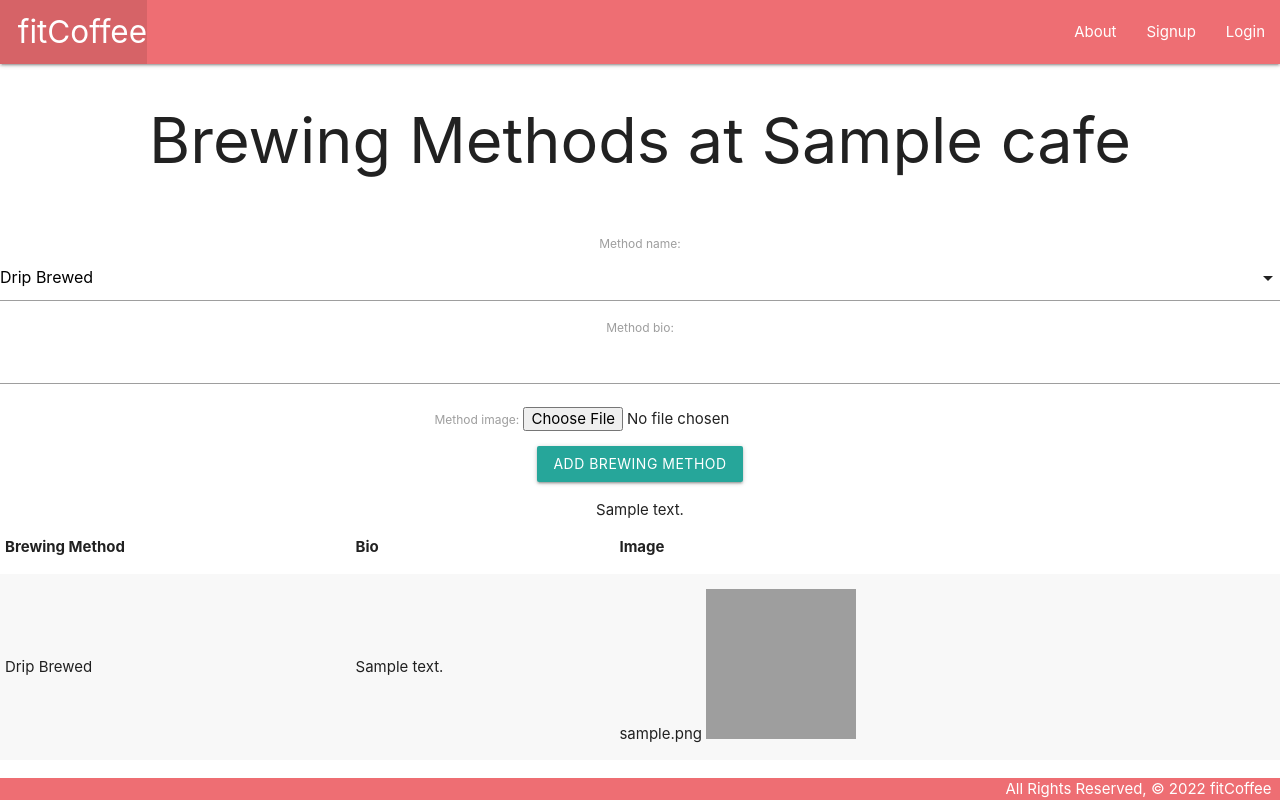
After one commit to ellieeadington/sei66-project03, a Django app: page /profile/cafe/1/brewing_methods/ in a window 1280 px wide. The commit adds this page. Run offline with Django 4.2, Linux system fonts and the light colour scheme; tables that the repository leaves empty hold one stand-in row (values such as "Sample post"); grey boxes are pictures that could not be loaded.

Commit message:
brewing method function with profile 1.26pm

```diff
--- a/main_app/models.py
+++ b/main_app/models.py
@@ -115,7 +115,6 @@ class Event(models.Model):
     event_time_to = models.TimeField()
     event_image = models.ImageField(upload_to ='main_app/static/uploads', default="no image uploaded")
 
-
     def __str__(self):
         return f"{self.get_event_type_display} on {self.event_date}"
 
@@ -140,5 +139,9 @@ class BrewingMethod(models.Model):
     method_bio = models.CharField(max_length=300)
     cafe = models.ForeignKey(Cafe, on_delete=models.CASCADE)
 
+
+    def get_absolute_url(self):
+        return reverse('brewing_method_edit', kwargs = {'cafe_id': self.id})
+
     def __str__(self):
         return f"{self.get_method_name_display} on {self.method_bio}"
--- a/main_app/templates/users/profile/cafe_profile.html
+++ b/main_app/templates/users/profile/cafe_profile.html
@@ -29,7 +29,7 @@
     </div>
 
     <div class="card">
-        <a href="">
+        <a href="{% url 'brewing_method_edit' cafe.id%}">
             <span class="card-title">Edit Brewing Methods</span>
         </a>
     </div>
--- /dev/null
+++ b/main_app/templates/users/profile/update/brewing_methods.html
@@ -0,0 +1,44 @@
+{% extends 'base.html' %}
+{% block content %}
+
+<h1>Brewing Methods at {{ cafe.cafe_name }}</h1>
+
+<div>
+    <form method="post" action="{% url 'add_brewing_method' cafe.id %}">
+      {% csrf_token %}
+      {{ brewing_method_form.as_p }}
+      <input type="submit" value="Add Brewing Method" class="btn" />
+    </form>
+  </div>
+
+  <div>
+    <table class="striped">
+      <thead>
+        <tr>
+          <th>Brewing Method </th>
+          <th>Bio</th>
+          <th>Image</th>
+        </tr>
+      </thead>
+  {{ cafe }}
+      <tbody>
+        {% for brewing_method in cafe.brewingmethod_set.all %}
+        <tr>
+          <td>{{ brewing_method.get_method_name_display }}</td>
+          <td>{{ brewing_method.method_bio }}</td>
+          <td>{% load static %} {{ brewing_method.method_image}}
+            <img width="150px" height="150px" src={% static brewingmethod.method_image|cut:'main_app/static/' %} />
+        </td>
+        </tr>
+        {% endfor %}
+      </tbody>
+    </table>
+  </div>
+
+  <script>
+    let selectEl = document.getElementById('id_method_name')
+    M.FormSelect.init(selectEl);
+  </script>
+
+
+{% endblock %}
--- a/main_app/urls.py
+++ b/main_app/urls.py
@@ -16,6 +16,7 @@ urlpatterns = [
     path('cafes/<int:pk>/delete/', views.CafeDelete.as_view(), name='cafes_delete'),
 
     path('cafes/<int:cafe_id>/add_brewing_method/', views.add_brewing_method, name='add_brewing_method'),
+    path('profile/cafe/<int:cafe_id>/brewing_methods/', views.brewing_method_edit, name='brewing_method_edit'),
 
     path('cafes/<int:cafe_id>/add_event/', views.add_event, name='add_event'),
 
--- a/main_app/views.py
+++ b/main_app/views.py
@@ -6,10 +6,9 @@ from .models import BrewingMethod, Cafe, CoffeeBean, User, Event
 from django.http import HttpResponse
 from django.views.generic.edit import CreateView, UpdateView, DeleteView
 from django import forms
-from .forms import BrewingMethodForm, CoffeeBeanForm, ReviewForm
+from .forms import BrewingMethodForm, CoffeeBeanForm, ReviewForm, EventForm
 from .filters import CoffeeBeanFilter, CafeFilter
 from django.urls import reverse_lazy
-from .forms import BrewingMethodForm, EventForm
 
 
 #@allowed_users(allowed_roles=['Cafe Owner'])
@@ -68,8 +67,16 @@ def add_brewing_method(request, cafe_id):
     new_brewing_method = form.save(commit=False)
     new_brewing_method.cafe_id = cafe_id
     new_brewing_method.save()
-  return redirect('detail', cafe_id = cafe_id)
+    return redirect('brewing_method_edit', cafe_id=cafe_id)
 
+
+
+def brewing_method_edit(request, cafe_id):
+  cafe = Cafe.objects.get(id = cafe_id)
+  print(cafe)
+  brewing_methods = BrewingMethod.objects.filter(cafe = cafe)
+  brewing_method_form = BrewingMethodForm()
+  return render(request,'users/profile/update/brewing_methods.html', {'cafe': cafe, 'brewing_methods': brewing_methods, 'brewing_method_form': brewing_method_form } )
 
 
 def add_event(request, cafe_id):
```
Also changed, not shown: main_app/migrations/0021_merge_20221006_1221.py (added).
